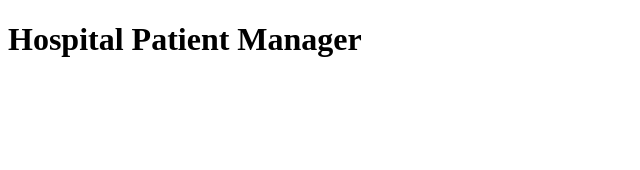
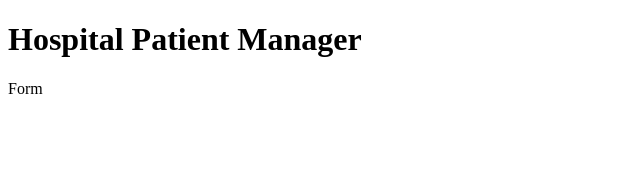
Before and after one commit to ICEQ-JO/st-react-uni, a React (Vite) app: page / in a window 1280 px wide. Shown: the top 170 px of the page, without its empty margins (0-640 px from the left). Built offline with nearby package versions, Linux system fonts and the light colour scheme.

Commit message:
Task 1: create PatientForm and render it in App

```diff
--- a/src/App.jsx
+++ b/src/App.jsx
@@ -1,9 +1,11 @@
+import PatientForm from './components/PatientForm'
 import './App.css'
 
 function App() {
   return (
     <div>
       <h1>Hospital Patient Manager</h1>
+      <PatientForm />
     </div>
   )
 }
--- a/src/components/PatientForm.jsx
+++ b/src/components/PatientForm.jsx
@@ -0,0 +1,5 @@
+function PatientForm() {
+  return <p>Form</p>
+}
+
+export default PatientForm
```
